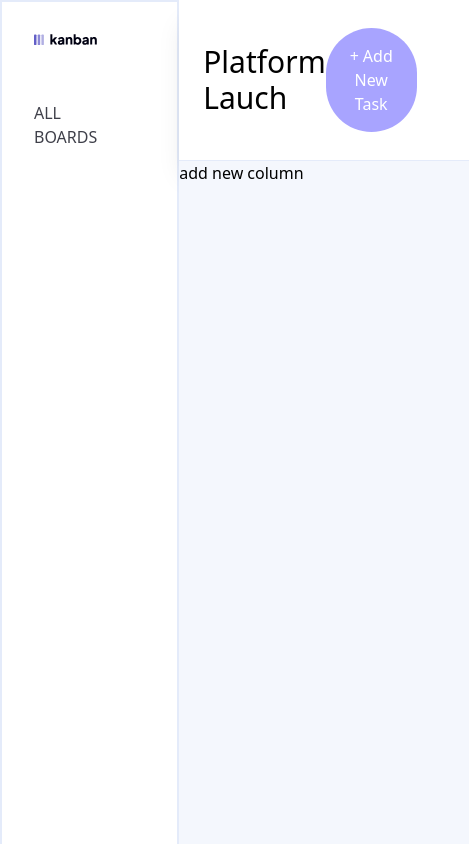
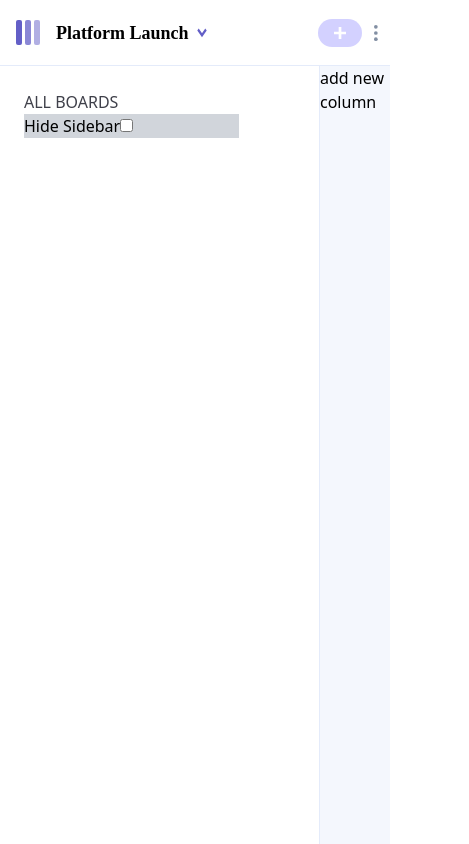
Before and after one commit to NHDrizzt/frontend-projects, a React (Vite) app in the folder kanban-task-management-app/: page / in a window 390 px wide. Shown: the top 844 px of the page, 469 px wide, since content can reach past the window. Built offline with nearby package versions, Linux system fonts and the light colour scheme.

Commit message:
header mobile layout

```diff
--- a/kanban-task-management-app/index.html
+++ b/kanban-task-management-app/index.html
@@ -2,9 +2,9 @@
 <html lang="en">
   <head>
     <meta charset="UTF-8" />
-    <link rel="icon" type="image/svg+xml" href="/vite.svg" />
+    <link rel="icon" type="image/svg+xml" href="#" />
     <meta name="viewport" content="width=device-width, initial-scale=1.0" />
-    <title>Vite + React</title>
+    <title>Task Management</title>
   </head>
   <body>
     <div id="root"></div>
--- a/kanban-task-management-app/src/App.jsx
+++ b/kanban-task-management-app/src/App.jsx
@@ -8,13 +8,14 @@ function App() {
 
     return (
         <div>
-            <div className="flex">
-                <SideBar/>
-                <div className="flex-1 flex-col">
-                    <Header/>
-                    <ColumnField />
+            <div className="flex flex-col h-screen">
+                <Header/>
+                <div className="flex h-screen">
+                    <SideBar/>
+                    <div className="flex-1">
+                        <ColumnField />
+                    </div>
                 </div>
-
             </div>
         </div>
     );
--- a/kanban-task-management-app/src/pages/ColumnField.jsx
+++ b/kanban-task-management-app/src/pages/ColumnField.jsx
@@ -2,7 +2,7 @@ import React from 'react';
 
 const ColumnField = () => {
     return (
-        <div className="bg-almostWhite h-screen">
+        <div className="bg-almostWhite h-full">
             <h1>add new column</h1>
         </div>
     );
--- a/kanban-task-management-app/src/pages/Header.jsx
+++ b/kanban-task-management-app/src/pages/Header.jsx
@@ -1,19 +1,36 @@
 import React from 'react';
 import ButtonAddNewTask from './components/ButtonAddNewTask.jsx';
 import threeDots from '../assets/icon-vertical-ellipsis.svg';
+import logoDark675 from '../assets/logo-dark.svg';
+import logoDark375 from '../assets/logo-mobile.svg';
+import chevronDown from '../assets/icon-chevron-down.svg';
 
 const Header = () => {
+
+
+
     return (
-        <header>
-            <div className="flex shadow-xl py-7 pl-6 items-center justify-between border-b border-lightBlueish">
-                <h1 className="text-3xl">Platform Lauch</h1>
+        <header className="flex border-b border-solid border-lightBlueish">
+            <div className="flex py-5 px-4 md:py-7 md:px-6 md:border-r md:border-solid md:border-lightBlueish">
+                <picture>
+                    <source media='(min-width: 768px)' srcSet={logoDark675}/>
+                    <img className="" src={logoDark375} alt=""/>
+                </picture>
+            </div>
+            <div className="flex flex-auto min-w-[50%] md:px-6 items-center justify-between">
+                <div className="flex gap-x-2 items-center ">
+                    <h1 className="text-lg font-plus-jakarta font-bold md:text-3xl">Platform Launch</h1>
+                    <img className="w-2.5 h-2.5 md:hidden" src={chevronDown} alt=""/>
+                </div>
                 <div className="flex items-center">
+                    {/*<MobileButtonAddNewTask />*/}
                     <ButtonAddNewTask />
                     <div>
-                        <img className="pl-6 pr-7 cursor-pointer" src={threeDots} alt=""/>
+                        <img className="px-3 h-4 md:pl-6 md:pr-7 md:h-6 cursor-pointer" src={threeDots} alt=""/>
                     </div>
                 </div>
             </div>
+
         </header>
     );
 };
--- a/kanban-task-management-app/src/pages/SideBar.jsx
+++ b/kanban-task-management-app/src/pages/SideBar.jsx
@@ -1,12 +1,13 @@
 import React from 'react';
-import logoLight from '../assets/logo-light.svg';
-import logoDark from '../assets/logo-dark.svg';
+import SideBarFooter from './components/SideBarFooter.jsx';
 const SideBar = () => {
     return (
-        <aside className="p-8 pr-20 border-solid border-2 border-lightBlueish">
-            <img src={logoDark} alt=""/>
-            <div className="mt-14">
-                <h1 className="text-mediumGray opacity-90">ALL BOARDS</h1>
+        <aside className="p-6 pr-20 border-r border-lightBlueish w-80">
+            <div className="flex flex-col">
+                <div className="flex flex-grow">
+                    <h1 className="text-mediumGray opacity-90">ALL BOARDS</h1>
+                </div>
+                <SideBarFooter />
             </div>
         </aside>
     );
--- a/kanban-task-management-app/src/pages/components/ButtonAddNewTask.jsx
+++ b/kanban-task-management-app/src/pages/components/ButtonAddNewTask.jsx
@@ -1,10 +1,14 @@
 import React from 'react';
+import iconAdd from '../../assets/icon-add-task-mobile.svg';
 
 const ButtonAddNewTask = () => {
     return (
-        <button className="py-4 px-6 text-white bg-lightPurple rounded-full">
-            <span className="text-white pr-1">+</span>
-            Add New Task
+        <button className="px-4 py-2 opacity-50 md:py-4 md:px-6 text-white bg-lightPurple rounded-full md:flex gap-x-1 md:items-center">
+            <img className="md:h-2" src={iconAdd} alt=""/>
+            <div className="hidden md:block">
+                Add New Task
+            </div>
+
         </button>
     );
 };
--- /dev/null
+++ b/kanban-task-management-app/src/pages/components/SideBarFooter.jsx
@@ -0,0 +1,12 @@
+import React from 'react';
+
+const SideBarFooter = () => {
+    return (
+        <footer className="bg-gray-300 ">
+            <label htmlFor="">Hide Sidebar</label>
+            <input type="checkbox"/>
+        </footer>
+    );
+};
+
+export default SideBarFooter;
--- a/kanban-task-management-app/tailwind.config.js
+++ b/kanban-task-management-app/tailwind.config.js
@@ -5,6 +5,9 @@ export default {
         './src/**/*.{html,js,jsx}'
     ],
     theme: {
+        fontFamily: {
+            'plus-jakarta': ['Plus Jakarta Sans']
+        },
         screen: {
             sm: '375px',
             md: '768px',
```
Also changed, not shown: kanban-task-management-app/src/assets/icon-chevron-up.svg.
